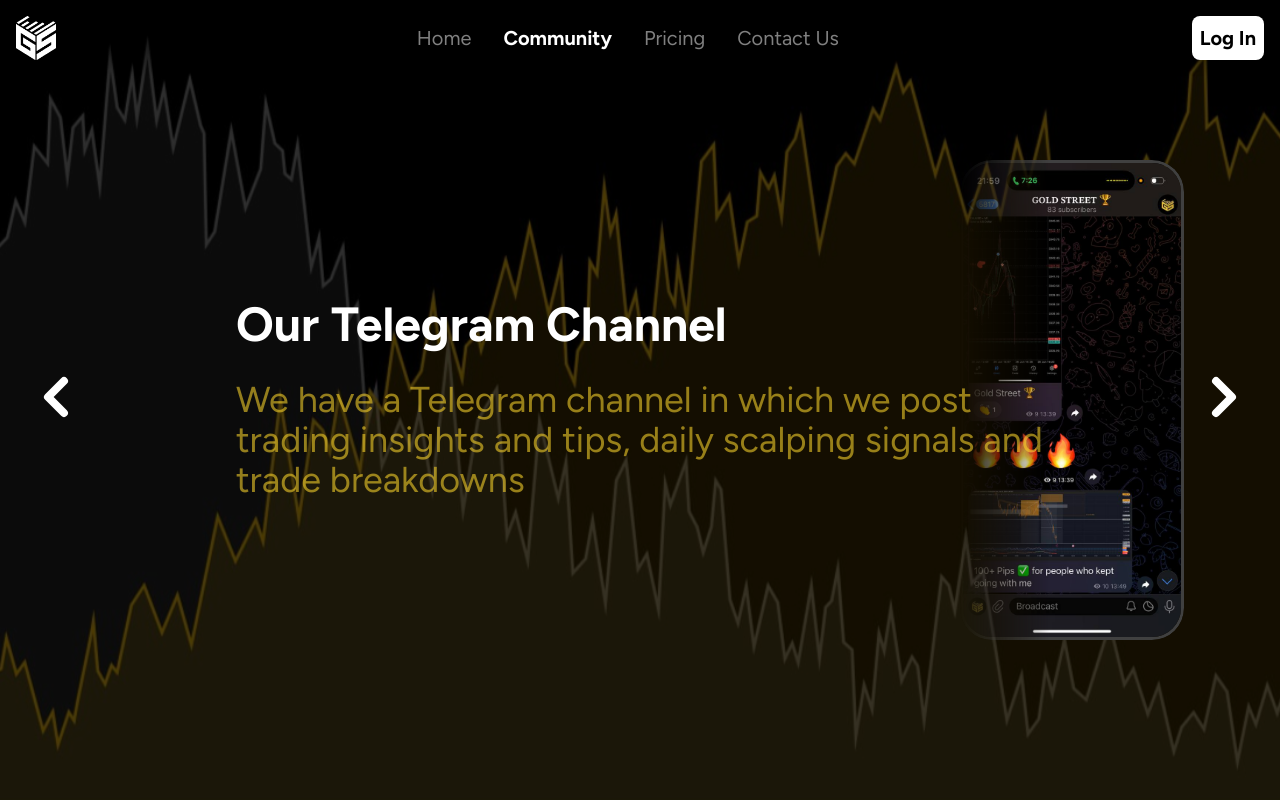
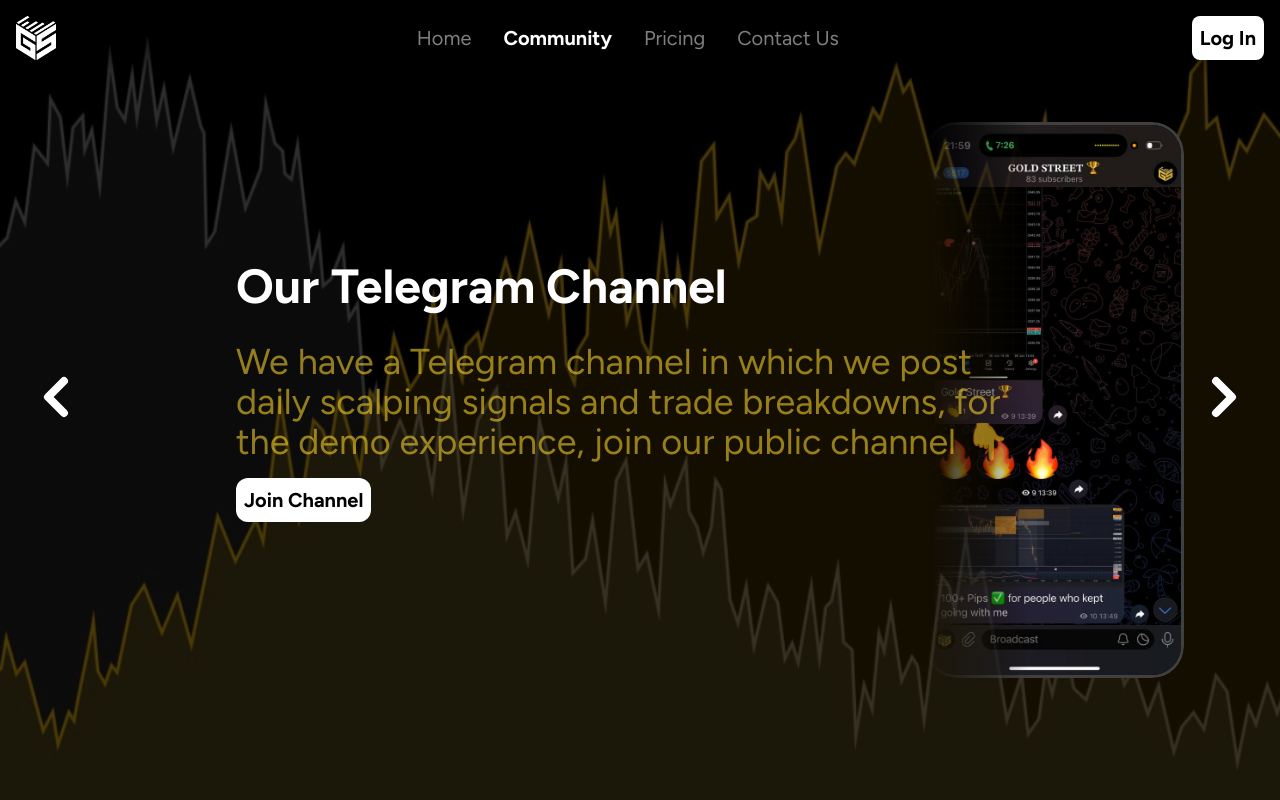
Before and after one commit to fareskebeh/goldstreet, a React (Vite) app in the folder FRONTEND/: page /community in a window 1280 px wide. Built offline with nearby package versions, Linux system fonts and the light colour scheme; no server answers.

Commit message:
Added a public channel link

```diff
--- a/FRONTEND/src/components/Community.jsx
+++ b/FRONTEND/src/components/Community.jsx
@@ -7,6 +7,7 @@
 const Community = () => {
   return (
     <div className="p-2 relative sm:p-30 lg:p-35 text-white">
+    <div className="flex flex-col items-start">
       <motion.div initial={{opacity:0, x:-40}} animate={{opacity:1, x:0}} transition={{duration:2}} className=" absolute -z-10 inset-0 overflow-hidden">
         <img style={{    maskImage: 'linear-gradient(to right, transparent, black 40%)',}} className=" w-auto h-full object-contain float-right rounded-4xl border-3 border-neutral-700" src={CommunityImageMb} alt="" />
       </motion.div>
@@ -15,8 +16,9 @@
         animateBy="words"
         direction="top"
         className="text-4xl sm:text-3xl md:text-4xl lg:text-5xl sm:mb-8 font-bold text-white mb-2"/>
-      <ShinyText text="We have a Telegram channel in which we post trading insights and tips, daily scalping signals and trade breakdowns" disabled={false} speed={3} className='text-2xl sm:text-2xl md:text-3xl lg:text-4xl w-[50%] sm:w-auto' />
-
+      <ShinyText text={`We have a Telegram channel in which we post daily scalping signals and trade breakdowns, for the demo experience, join our public channel 👇`} disabled={false} speed={3} className='text-2xl sm:text-2xl md:text-3xl lg:text-4xl w-[50%] sm:w-auto' />
+      <a href="https://t.me/gold_street1" target="_blank" className="my-4 p-2 text-xl bg-white rounded-xl text-black font-bold transition duration-150 active:scale-98 hover:scale-102">Join Channel</a>
+    </div>
     </div>
   );
 };
```
